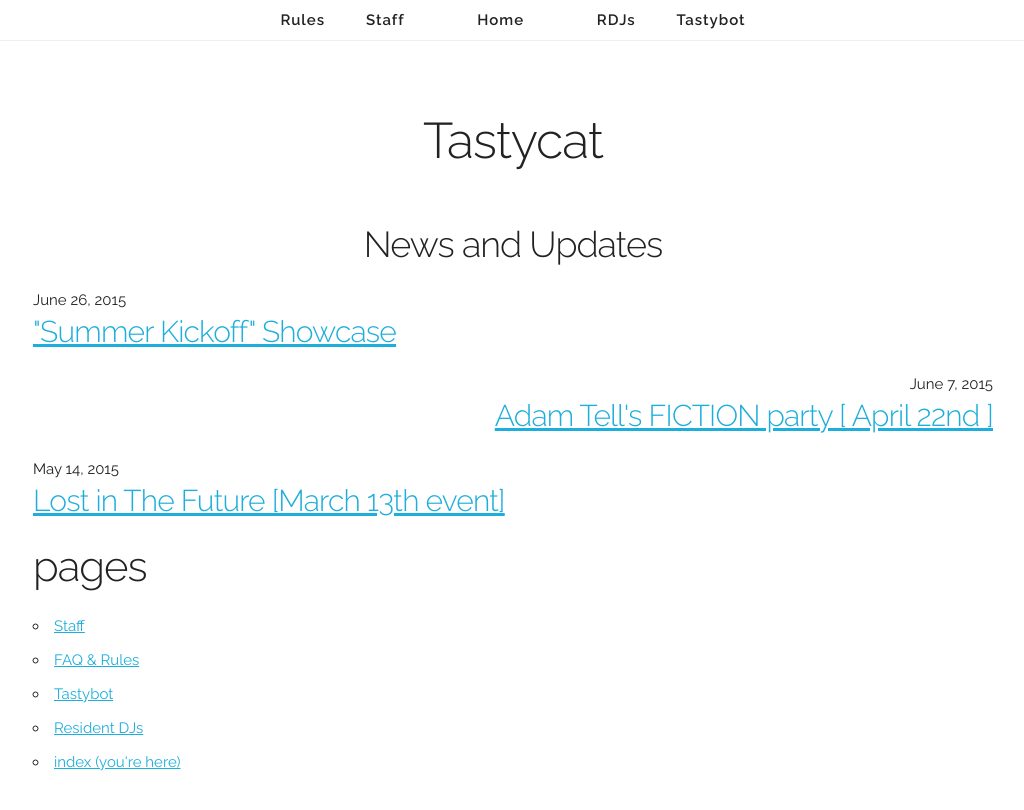
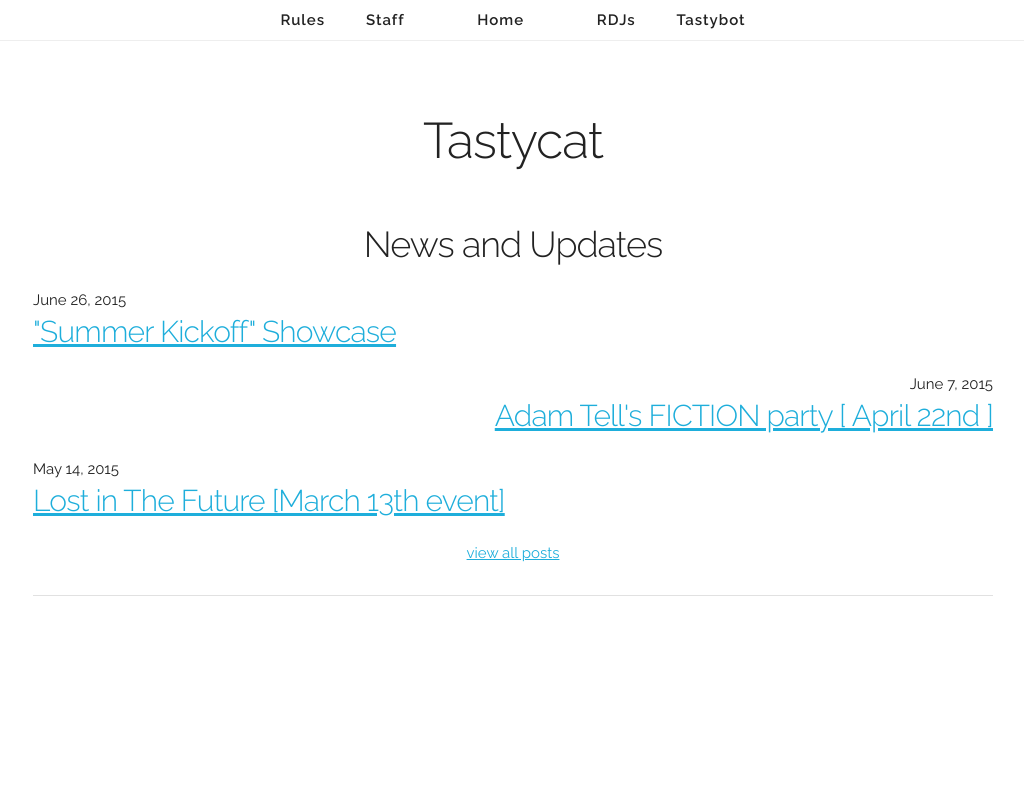
Before and after one commit to catsaretasty/catsaretasty.github.io, a Jekyll site: the page built from index.html, in a window 1280 px wide. Shown: the top 810 px of the page, without its empty margins (127-1151 px from the left). Built offline with Jekyll 4.4.1, drawn with Linux system fonts in a browser that asks for light colours.

Commit message:
remove pages shit

```diff
--- a/index.html
+++ b/index.html
@@ -15,19 +15,6 @@ title: index (you're here)
         <h4><a href="{{ post.url }}">{{ post.title }}</a></h4>
     </div>
     {% endfor %}
+    <p class="u-center"><a href="/posts">view all posts</a></p>
+    <hr />
 </div>
-
-
-<div class="content">
-
-    <h2>pages</h2>
-    <div class="related">
-        <ul>
-            {% for page in site.pages %}
-            <li>
-                <span>{{ page.date | date: "%B %e, %Y" }}</span> <a href="{{ page.dir }}">{{ page.title }}</a>
-            </li>
-            {% endfor %}
-        </ul>
-    </div>
-</div>
```
Also changed, not shown: posts/index.html (added, +15 -0 lines).
